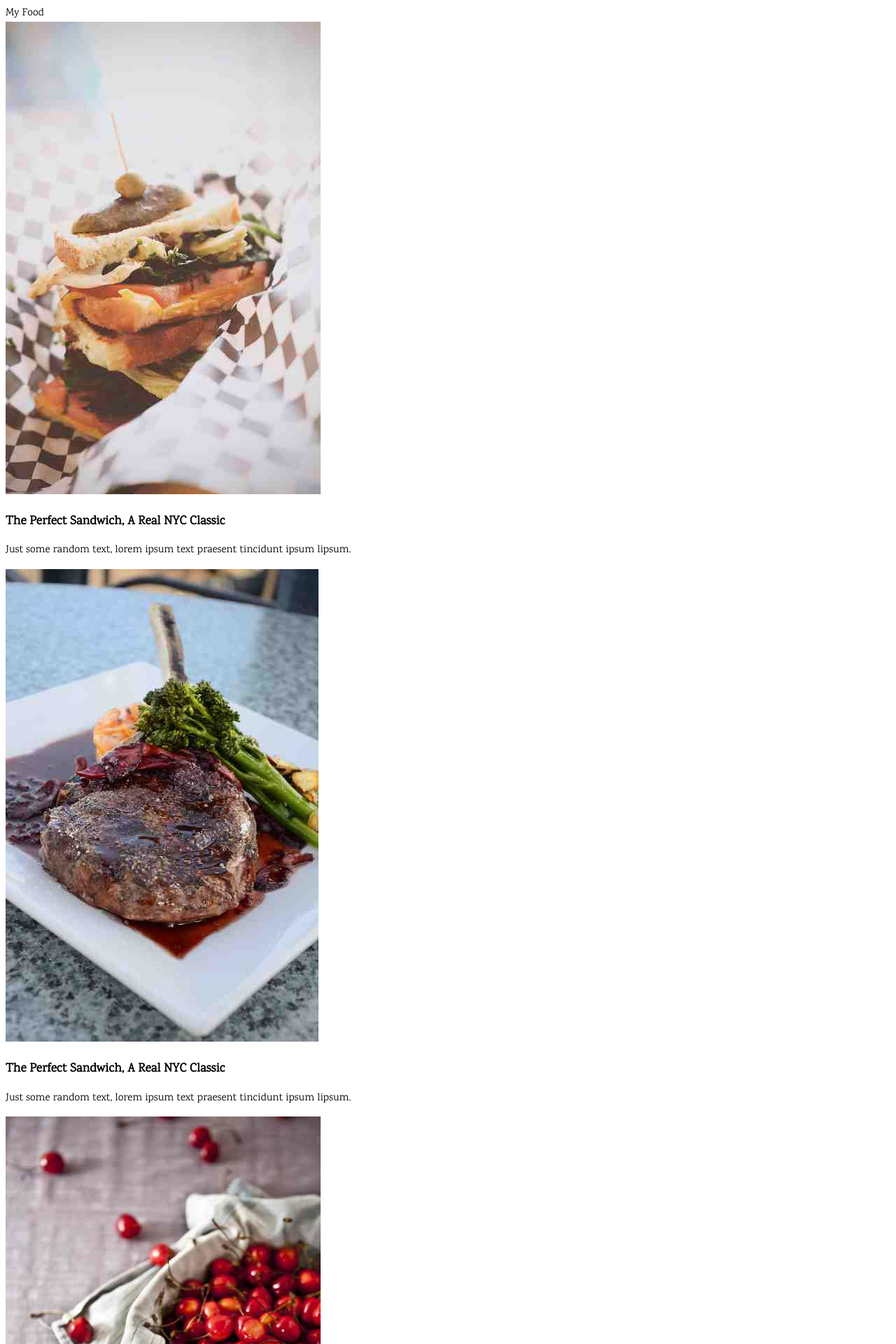
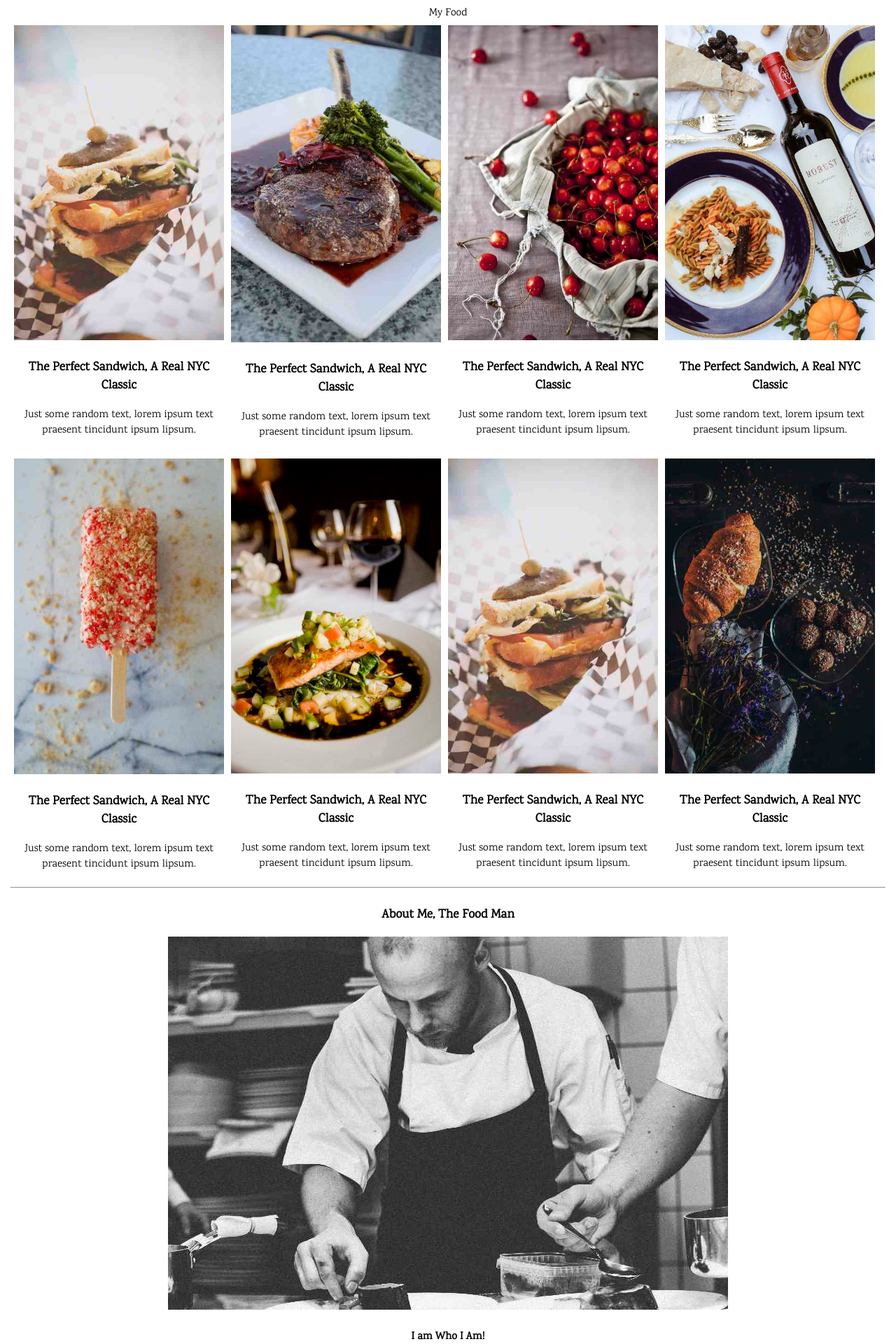
Before and after one commit to tans27/webfrontend0821, a PHP site: page /Lab_s2/index.html in a window 1280 px wide. Shown: the top 1920 px of the page at 70% size. Run offline with PHP 8.4, Linux system fonts and the light colour scheme.

Commit message:
upload Ex2

```diff
--- a/Lab_s2/css/style.css
+++ b/Lab_s2/css/style.css
@@ -5,4 +5,34 @@
 html, body {
     font-size: 15px;
     line-height: 1.5;
+    width:auto;
+    text-align: center;
 }
+
+.main {
+    float: none;
+    width: 1250px;
+    margin: auto;
+    align-content: center;
+}
+
+.padding-16 .item{
+    width: 300px;
+    float: left;
+    margin: 5px;
+}
+
+
+.img{
+    width: 300px;
+}
+
+.about{
+    align-content: center;
+}
+
+.third{
+    width: 400px;
+    float: left;
+    align-content: center;
+}
--- a/Lab_s2/index.html
+++ b/Lab_s2/index.html
@@ -14,54 +14,57 @@
         </div>
     </div>
 </div>
-<div class="main">
+<div class="main ">
     <div class="row padding-16">
         <div class="item">
-            <img src="img/sandwich.jpg" alt="Sandwich">
+            <img src="img/sandwich.jpg" alt="Sandwich" class="img">
             <h3>The Perfect Sandwich, A Real NYC Classic</h3>
             <p>Just some random text, lorem ipsum text praesent tincidunt ipsum lipsum.</p>
         </div>
         <div class="item">
-            <img src="img/steak.jpg" alt="Sandwich">
+            <img src="img/steak.jpg" alt="Sandwich" class="img">
             <h3>The Perfect Sandwich, A Real NYC Classic</h3>
             <p>Just some random text, lorem ipsum text praesent tincidunt ipsum lipsum.</p>
         </div>
         <div class="item">
-            <img src="img/cherries.jpg" alt="Sandwich">
+            <img src="img/cherries.jpg" alt="Sandwich" class="img">
             <h3>The Perfect Sandwich, A Real NYC Classic</h3>
             <p>Just some random text, lorem ipsum text praesent tincidunt ipsum lipsum.</p>
         </div>
         <div class="item">
-            <img src="img/wine.jpg" alt="Sandwich">
+            <img src="img/wine.jpg" alt="Sandwich" class="img">
             <h3>The Perfect Sandwich, A Real NYC Classic</h3>
             <p>Just some random text, lorem ipsum text praesent tincidunt ipsum lipsum.</p>
         </div>
     </div>
+    <div style="clear: both;" />
     <div class="row padding-16">
         <div class="item">
-            <img src="img/popsicle.jpg" alt="Sandwich">
+            <img src="img/popsicle.jpg" alt="Sandwich" class="img">
             <h3>The Perfect Sandwich, A Real NYC Classic</h3>
             <p>Just some random text, lorem ipsum text praesent tincidunt ipsum lipsum.</p>
         </div>
         <div class="item">
-            <img src="img/salmon.jpg" alt="Sandwich">
+            <img src="img/salmon.jpg" alt="Sandwich" class="img">
             <h3>The Perfect Sandwich, A Real NYC Classic</h3>
             <p>Just some random text, lorem ipsum text praesent tincidunt ipsum lipsum.</p>
         </div>
         <div class="item">
-            <img src="img/sandwich.jpg" alt="Sandwich">
+            <img src="img/sandwich.jpg" alt="Sandwich" class="img">
             <h3>The Perfect Sandwich, A Real NYC Classic</h3>
             <p>Just some random text, lorem ipsum text praesent tincidunt ipsum lipsum.</p>
         </div>
         <div class="item">
-            <img src="img/croissant.jpg" alt="Sandwich">
+            <img src="img/croissant.jpg" alt="Sandwich" class="img">
             <h3>The Perfect Sandwich, A Real NYC Classic</h3>
             <p>Just some random text, lorem ipsum text praesent tincidunt ipsum lipsum.</p>
         </div>
     </div>
+    <div style="clear: both;" />
     <hr>
+
     <!--About Section-->
-    <div class="about row center padding-32">
+    <div class="about row center padding-32 content">
         <h3>About Me, The Food Man</h3>
         <img src="img/chef.jpg" alt="Me" class="w3-image">
         <div class="padding-32">
```
